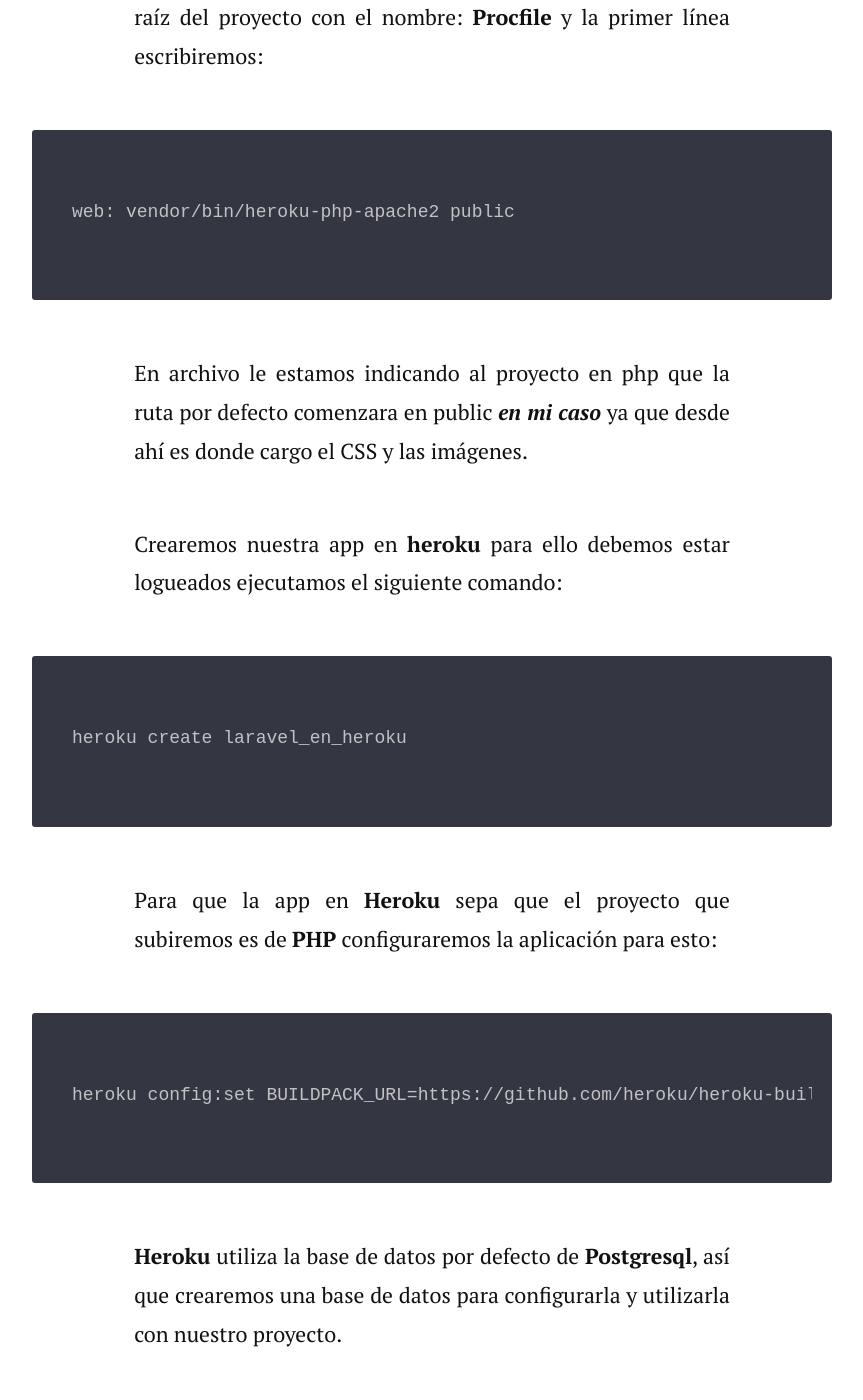
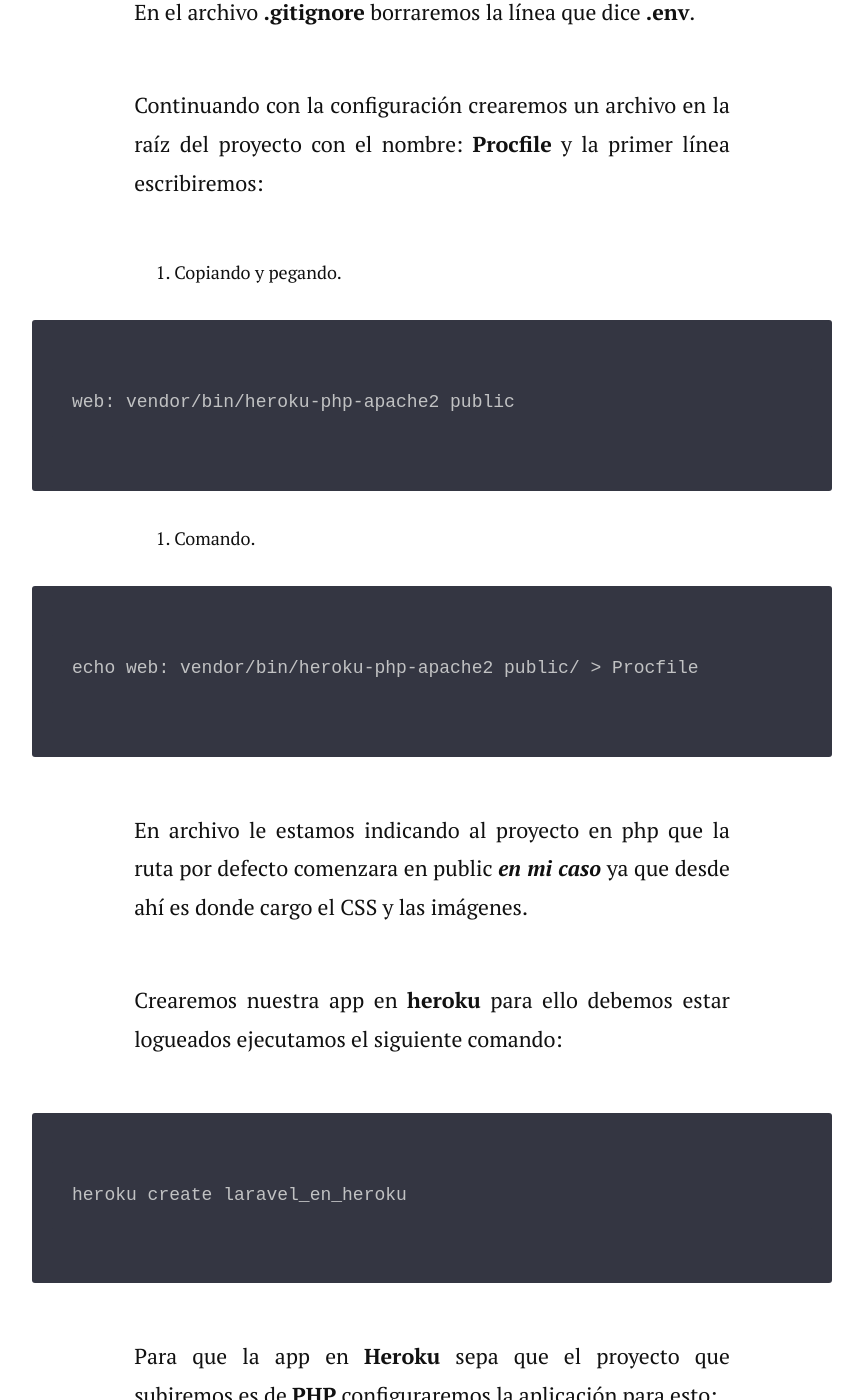
Before and after one commit to Freivincampbell/freivincampbell.github.io, a Jekyll site: the page built from _posts/2016-09-07-laravel-en-heroku.md, in a window 1280 px wide and 1400 px high, scrolled down 2610 px. Shown: the whole window, without its empty margins (208-1071 px from the left). Built offline with Jekyll 4.4.1, drawn with Linux system fonts in a browser that asks for light colours; nearby versions of some CDN libraries; emoji names are drawn with the system emoji font; comment, search, counter and statistics services are not loaded; some of the changed text lies outside the part shown.

Commit message:
update post laravel in heroku
new configuration and update the post

`````diff
--- a/_posts/2016-09-07-laravel-en-heroku.md
+++ b/_posts/2016-09-07-laravel-en-heroku.md
@@ -22,12 +22,18 @@
 
 > Podemos crearla de dos formas con composer y también con laravel.
 
-```shell
+1. Laravel.
+
+````
 laravel new laravel_en_heroku
-```
-```shell
+````
+
+2. Composer.
+
+````
 composer create-project --prefer-dist laravel/laravel laravel_en_heroku
-```
+````
+
 > Con el proyecto ya creado entraremos a la carpeta y ejecutamos el comando para iniciar un nuevo repositorio.
 
 ```
@@ -40,9 +46,17 @@
 
 >Continuando con la configuración crearemos un archivo en la raíz del proyecto con el nombre: **Procfile** y la primer línea escribiremos:
 
+1. Copiando y pegando.
+
 ```
 web: vendor/bin/heroku-php-apache2 public
 ```
+
+2. Comando.
+
+````
+echo web: vendor/bin/heroku-php-apache2 public/ > Procfile
+````
 
 >En archivo le estamos indicando al proyecto en php que la ruta por defecto comenzara en public **_en mi caso_** ya que desde ahí es donde cargo el CSS y las imágenes.
 
@@ -55,7 +69,7 @@
 >Para que la app en **Heroku** sepa que el proyecto que subiremos es de **PHP** configuraremos la aplicación para esto:
 
 ````
-heroku config:set BUILDPACK_URL=https://github.com/heroku/heroku-buildpack-php
+heroku buildpacks:set heroku/php
 ````
 
 >**Heroku** utiliza la base de datos por defecto de **Postgresql**, así que crearemos una base de datos para configurarla y utilizarla con nuestro proyecto.
@@ -96,7 +110,13 @@
 DB_PASSWORD= pu63JXg0ZG2TI2FVE3FHH0g16J
 ````
 
->En el archivo **config** aproximadamente en la línea 29 debería de quedar de esta manera:
+>En el archivo **database** en la carpeta **config** aproximadamente en la línea 29 debería de quedar de esta manera:
+
+````
+.
+├── config
+    ├── database.php
+````
 
 ````
 'default' => env('DB_CONNECTION', 'pgsql'),
`````
